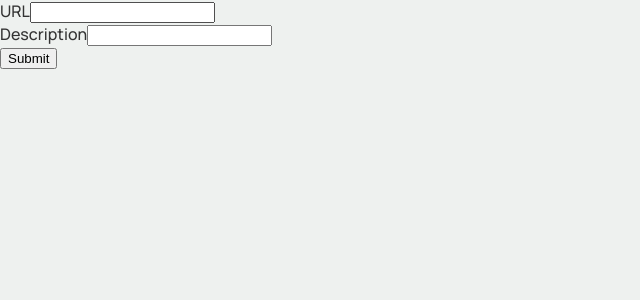
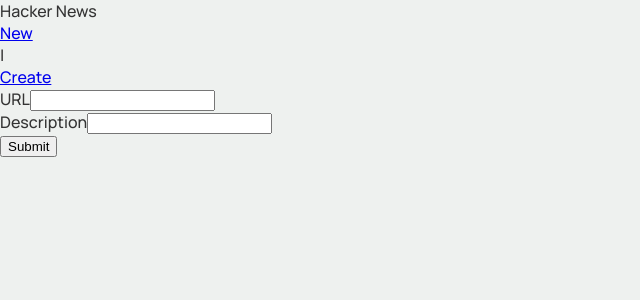
Before and after one commit to manan30/hackernews-clone, a React (Vite) app: page /create in a window 1280 px wide. Shown: the top 300 px of the page, without its empty margins (0-640 px from the left). Built offline with nearby package versions, Linux system fonts and the light colour scheme.

Commit message:
Adding header component and react router

```diff
--- a/package.json
+++ b/package.json
@@ -29,6 +29,7 @@
     "graphql": "15.3.0",
     "prop-types": "15.7.2",
     "react": "16.13.1",
-    "react-dom": "16.13.1"
+    "react-dom": "16.13.1",
+    "react-router-dom": "5.2.0"
   }
 }
--- a/src/App.js
+++ b/src/App.js
@@ -1,13 +1,18 @@
 import React from 'react';
+import { BrowserRouter as Router, Route, Switch } from 'react-router-dom';
+import CreateLink from './components/CreateLink';
+import Header from './components/Header';
 import LinksList from './components/LinksList';
-import CreateLink from './components/CreateLink';
 
 function App() {
   return (
-    <div>
-      {/* <LinksList /> */}
-      <CreateLink />
-    </div>
+    <Router>
+      <Header />
+      <Switch>
+        <Route path="/" component={LinksList} exact />
+        <Route path="/create" component={CreateLink} />
+      </Switch>
+    </Router>
   );
 }
 
--- /dev/null
+++ b/src/components/Header.js
@@ -0,0 +1,17 @@
+import React from 'react';
+import { Link } from 'react-router-dom';
+
+function Header() {
+  return (
+    <div>
+      <div>
+        <div>Hacker News</div>
+        <Link to="/">New</Link>
+        <div>|</div>
+        <Link to="/create">Create</Link>
+      </div>
+    </div>
+  );
+}
+
+export default Header;
```
Also changed, not shown: 1 other file (tests, documents, lock files or other folders).
